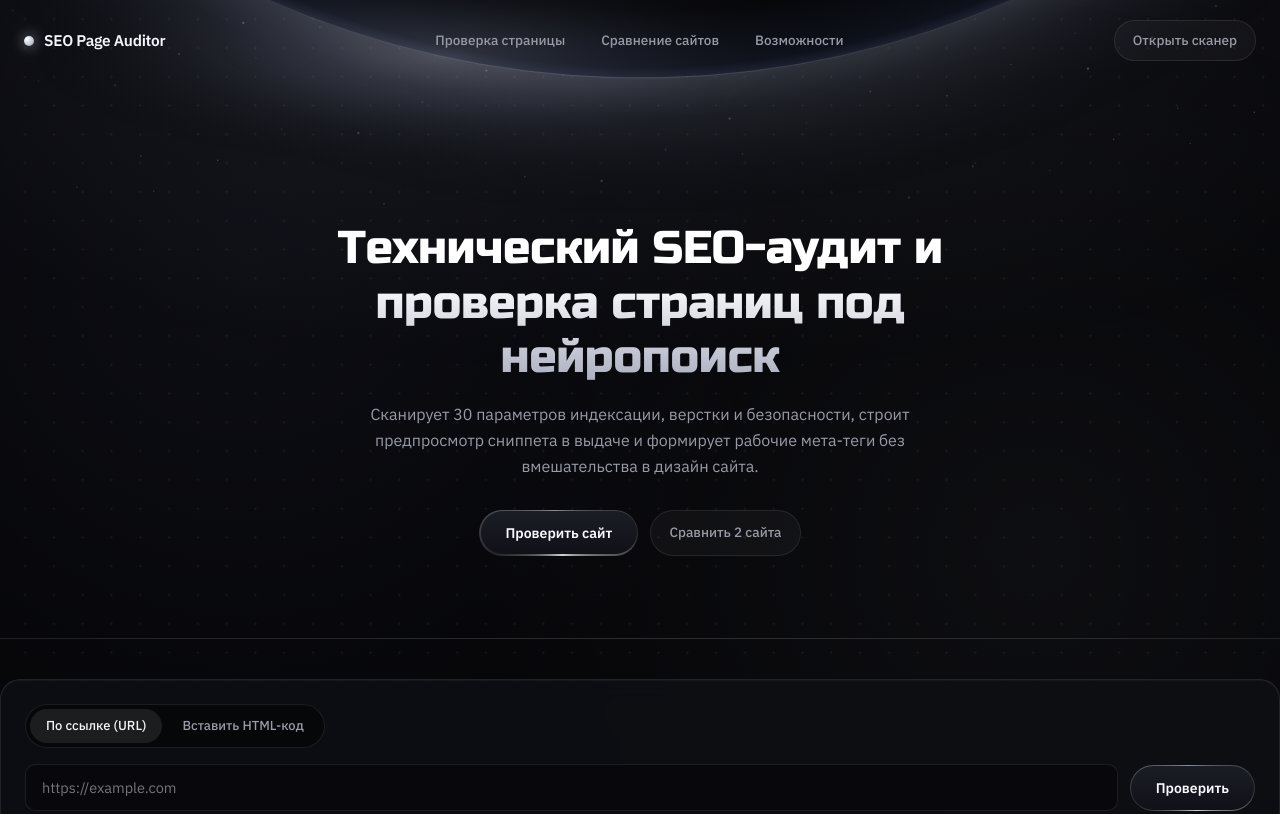
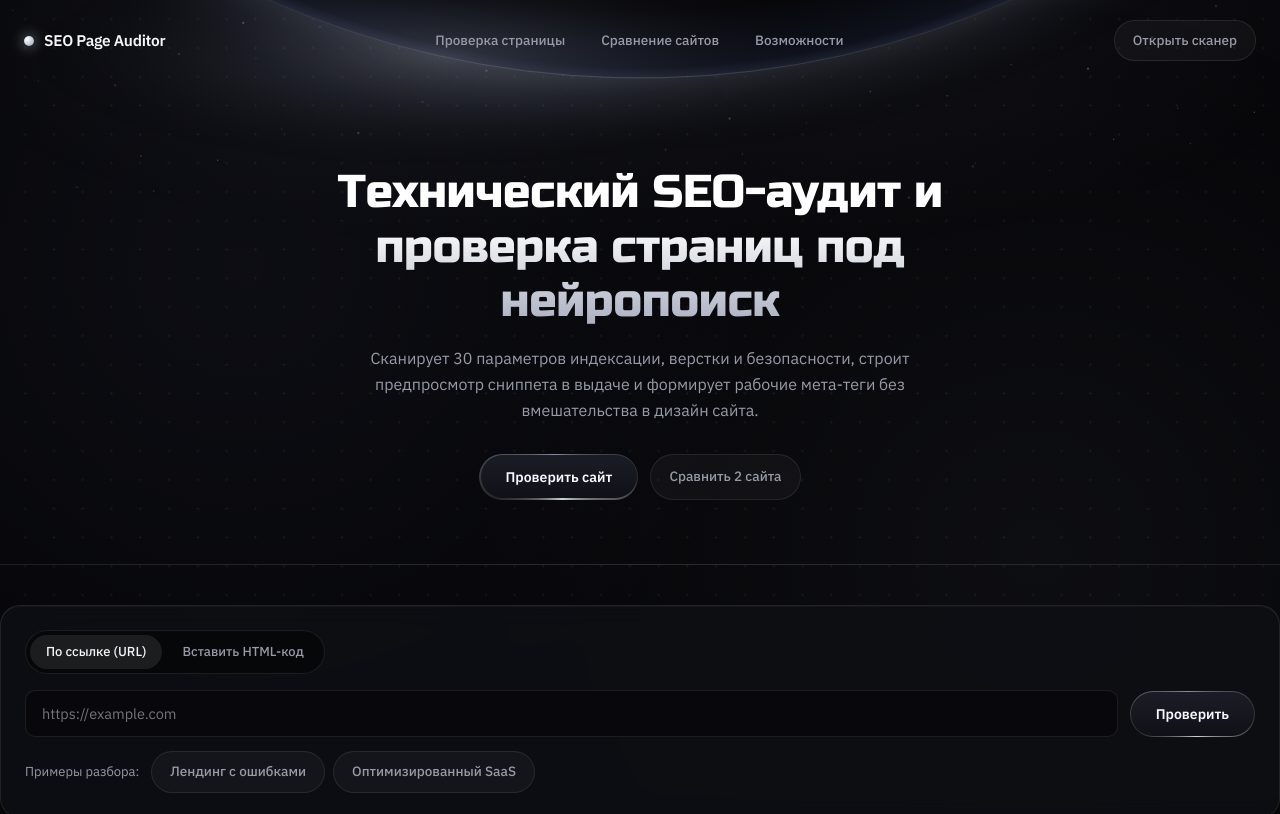
Before and after one commit to one4kaya/ai-seo-auditor, a plain HTML site: page static/index.html in a window 1280 px wide. Shown: the top 814 px of the page. Drawn offline with Linux system fonts and the light colour scheme.

Commit message:
v6.2: tighter hero spacing, softer horizon glow, favicon route

```diff
--- a/static/app.js
+++ b/static/app.js
@@ -44,15 +44,15 @@
       const cy = -radius + 78;
 
       // Soft outer atmospheric corona
-      const corona = ctx.createRadialGradient(cx, cy, radius - 8, cx, cy, radius + 140);
-      corona.addColorStop(0, "rgba(210, 220, 244, 0.18)");
-      corona.addColorStop(0.32, "rgba(148, 163, 210, 0.08)");
-      corona.addColorStop(0.7, "rgba(90, 105, 145, 0.02)");
+      const corona = ctx.createRadialGradient(cx, cy, radius - 8, cx, cy, radius + 75);
+      corona.addColorStop(0, "rgba(210, 220, 244, 0.13)");
+      corona.addColorStop(0.35, "rgba(148, 163, 210, 0.055)");
+      corona.addColorStop(0.72, "rgba(90, 105, 145, 0.012)");
       corona.addColorStop(1, "rgba(7, 7, 10, 0)");
 
       ctx.fillStyle = corona;
       ctx.beginPath();
-      ctx.arc(cx, cy, radius + 140, 0, Math.PI * 2);
+      ctx.arc(cx, cy, radius + 75, 0, Math.PI * 2);
       ctx.fill();
 
       // Dark planetary sphere with subtle rim
--- a/static/styles.css
+++ b/static/styles.css
@@ -78,7 +78,7 @@ html, body {
   width: 100%;
   overflow: hidden;
   border-bottom: 1px solid var(--border);
-  background: radial-gradient(110% 85% at 50% 0%, rgba(215, 224, 248, 0.08) 0%, rgba(7, 7, 10, 0) 70%);
+  background: radial-gradient(110% 85% at 50% 0%, rgba(215, 224, 248, 0.065) 0%, rgba(7, 7, 10, 0) 55%);
 }
 
 #horizonCanvas {
@@ -153,7 +153,7 @@ html, body {
 /* Hero content */
 .hero-content {
   text-align: center;
-  padding: 140px 0 82px;
+  padding: 84px 0 64px;
   display: flex;
   flex-direction: column;
   align-items: center;
```
